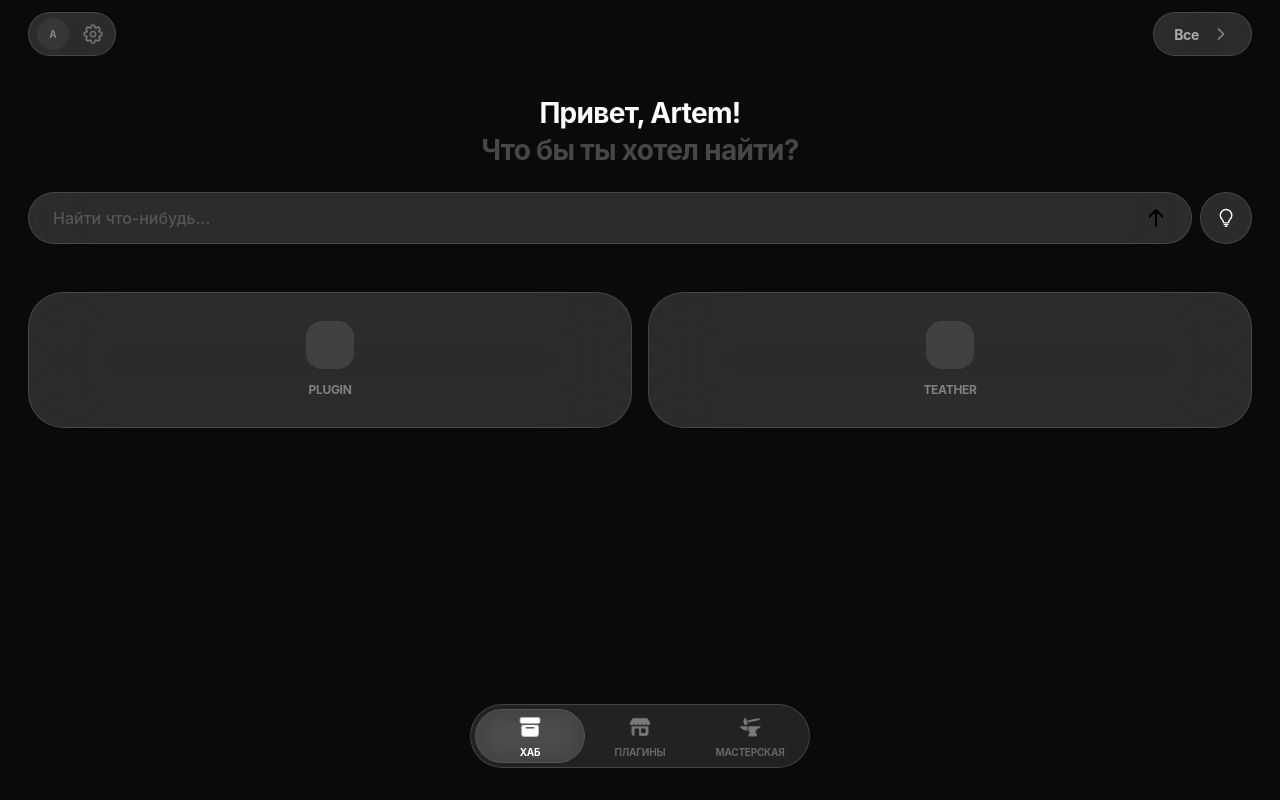
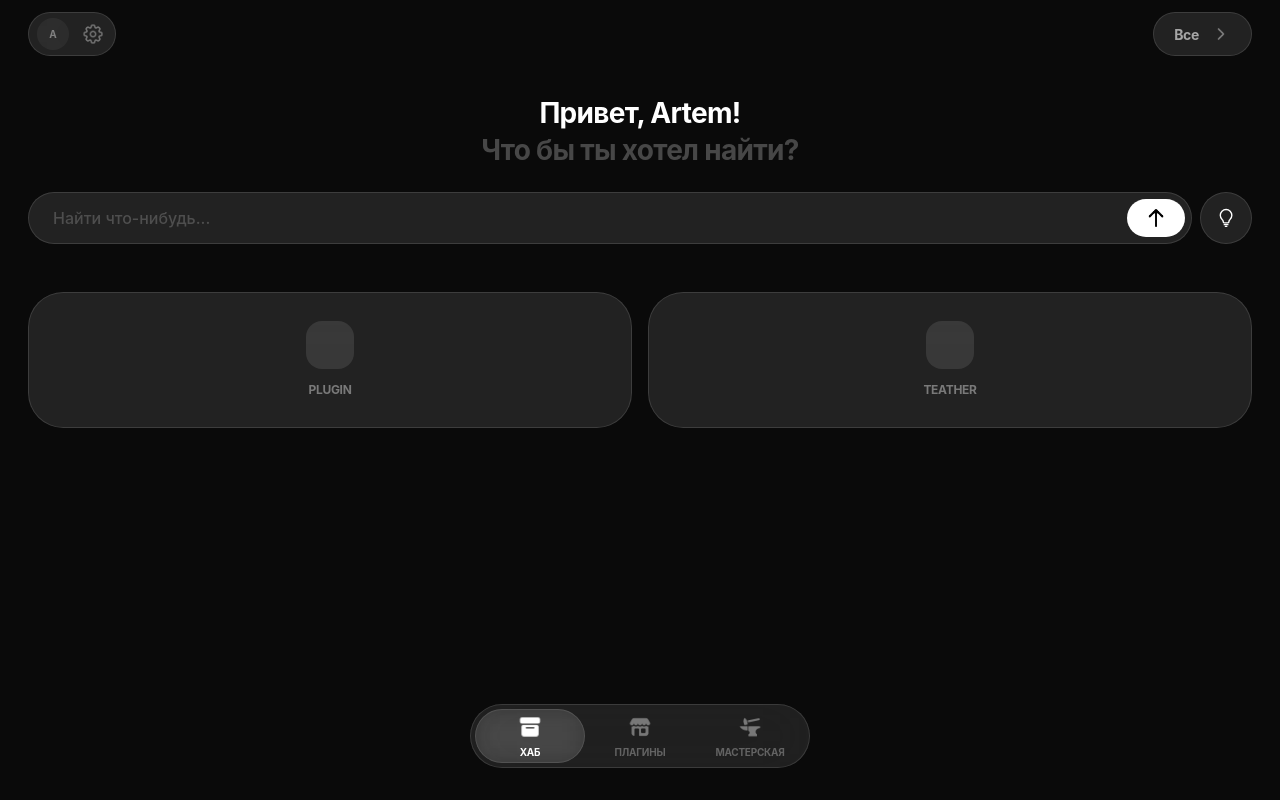
Before and after one commit to fugu70539/PluginBox, a Next.js app: page / in a window 1280 px wide. Built offline with nearby package versions, Linux system fonts and the light colour scheme.

Commit message:
Update globals.css

```diff
--- a/src/app/globals.css
+++ b/src/app/globals.css
@@ -3,7 +3,7 @@
 :root {
   --glass-blur: blur(40px) saturate(180%);
   --glass-border: 0.5px solid rgba(255, 255, 255, 0.12);
-  --glass-bg: rgba(255, 255, 255, 0.14);
+  --glass-bg: rgba(255, 255, 255, 0.1);
 }
 
 html, body {
@@ -30,8 +30,16 @@ html, body {
 }
 
 .tabbar-glass {
-  background: rgba(255, 255, 255, 0.1);
-  backdrop-filter: blur(35px) saturate(200%);
-  -webkit-backdrop-filter: blur(35px) saturate(200%);
-  border: 0.5px solid rgba(255, 255, 255, 0.15);
+  background: rgba(255, 255, 255, 0.09);
+  backdrop-filter: blur(30px) saturate(200%);
+  -webkit-backdrop-filter: blur(30px) saturate(200%);
+  border: 0.5px solid rgba(255, 255, 255, 0.12);
 }
+
+/* Принудительно видимая кнопка поиска */
+.btn-send-white {
+  background-color: #ffffff !important;
+  opacity: 1 !important;
+  display: flex !important;
+  visibility: visible !important;
+}
```
